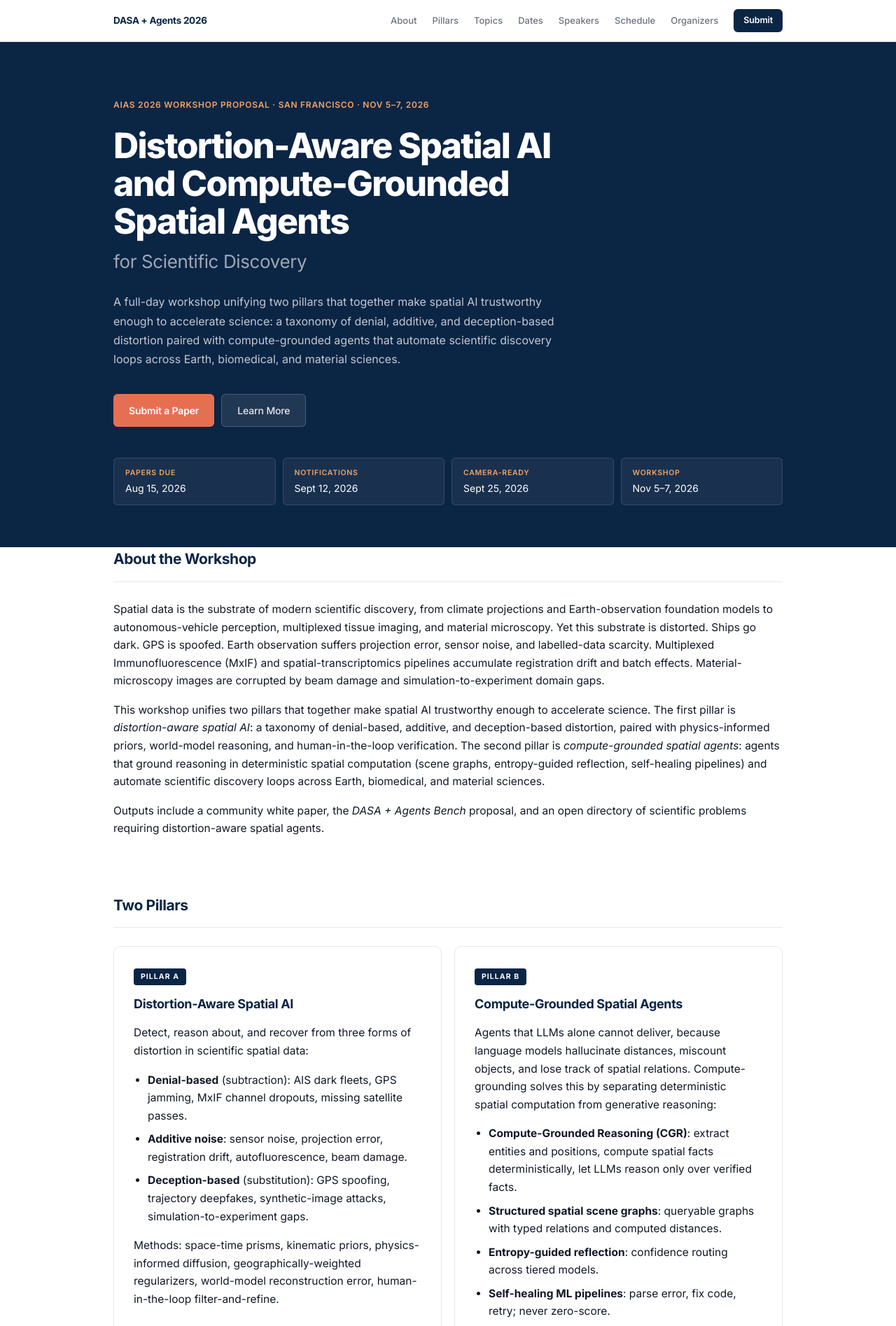
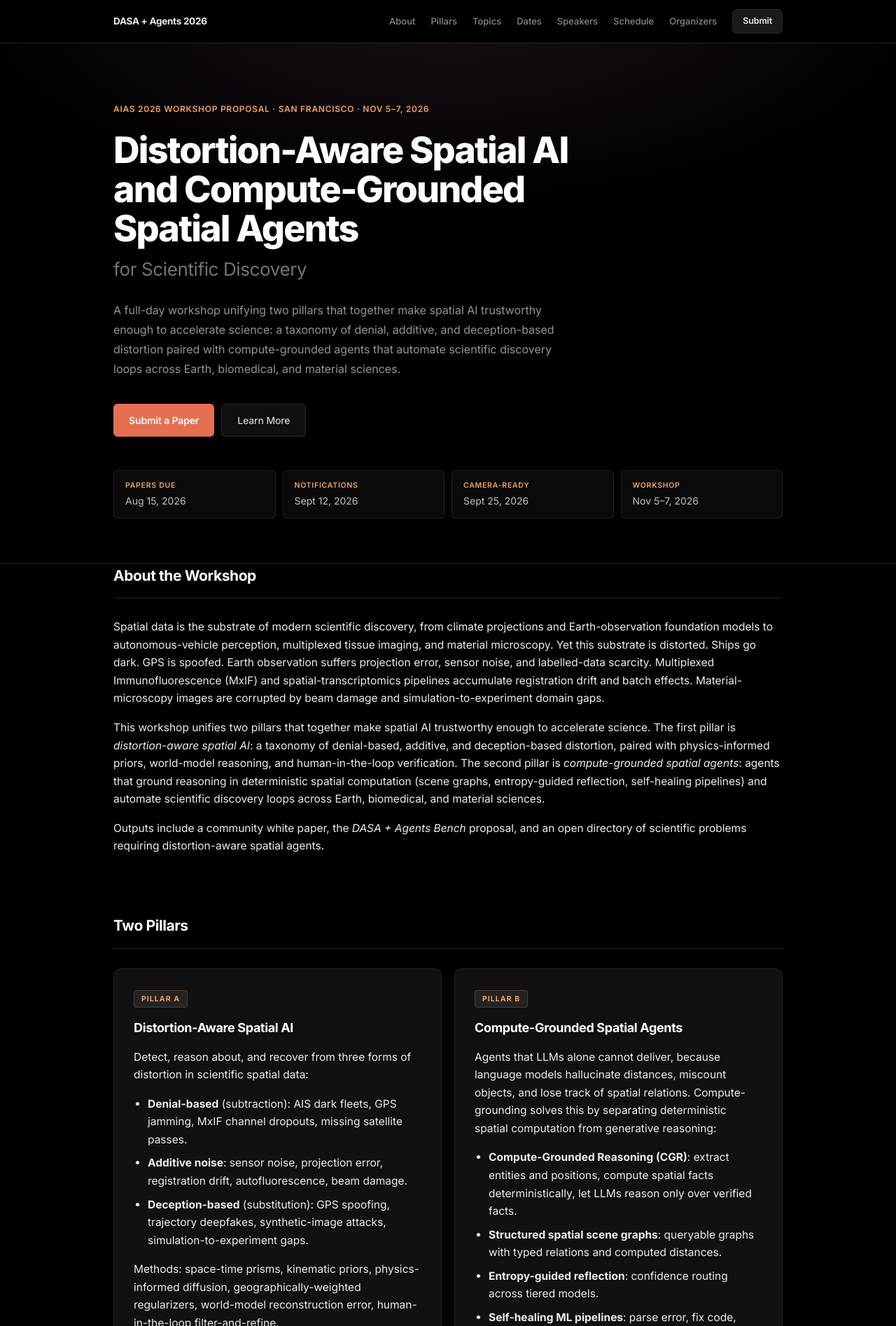
Before and after one commit to arunshar/dasa-aias2026, a plain HTML site: page index.html in a window 1280 px wide. Shown: the top 1895 px of the page at 70% size. Drawn offline with Linux system fonts and the light colour scheme.

Commit message:
Switch to black dark theme and simplify contact section
- Full dark theme: #000 body, #111 cards, #242424 borders
- Hero uses a radial-gradient dark backdrop (OpenAI style)
- Nav: rgba(0,0,0,0.88) + blur, dark CTA chip
- Schedule times in accent-soft, pillar tags with orange tint
- Contact section: name + arunshar@umn.edu only

Co-Authored-By: Claude Opus 4.7 (1M context) <noreply@anthropic.com>

```diff
--- a/index.html
+++ b/index.html
@@ -206,10 +206,8 @@
 
     <section id="contact">
       <h2>Contact</h2>
-      <p>Lead organizer: Arun Sharma, Ph.D.<br>
-      Email: <a href="mailto:arun08sharma@gmail.com">arun08sharma@gmail.com</a><br>
-      Portfolio: <a href="https://arunshar.github.io/portfolio/">arunshar.github.io/portfolio</a><br>
-      GitHub repo: <a href="https://github.com/arunshar/dasa-aias2026">github.com/arunshar/dasa-aias2026</a></p>
+      <p>Arun Sharma, Ph.D.<br>
+      <a href="mailto:arunshar@umn.edu">arunshar@umn.edu</a></p>
     </section>
 
   </main>
--- a/stylesheet.css
+++ b/stylesheet.css
@@ -1,25 +1,22 @@
 /* DASA + Agents 2026 — workshop site
-   Inter font, clean professional design (Warp/OpenAI aesthetic) */
+   Inter font, dark theme (OpenAI aesthetic) */
 
 @import url('https://fonts.googleapis.com/css2?family=Inter:ital,wght@0,400;0,500;0,600;0,700;0,800;1,400&display=swap');
 
 :root {
-  --navy:          #0B2545;
-  --navy-hover:    #0e2f56;
   --accent:        #E76F51;
   --accent-hover:  #d4623f;
   --accent-soft:   #f4a261;
-  --text:          #111827;
-  --text-muted:    #6b7280;
-  --text-light:    #9ca3af;
-  --bg:            #ffffff;
-  --bg-soft:       #f9fafb;
-  --bg-subtle:     #f3f4f6;
-  --border:        #e5e7eb;
-  --border-dark:   #d1d5db;
+  --text:          #ededed;
+  --text-muted:    #888;
+  --text-light:    #555;
+  --bg:            #000000;
+  --bg-soft:       #0f0f0f;
+  --bg-card:       #111111;
+  --border:        #242424;
+  --border-soft:   #1e1e1e;
   --radius:        10px;
   --radius-sm:     6px;
-  --shadow-sm:     0 1px 3px rgba(0,0,0,0.07), 0 1px 2px rgba(0,0,0,0.04);
 }
 
 *, *::before, *::after {
@@ -42,7 +39,7 @@ body {
 }
 
 a {
-  color: var(--navy);
+  color: var(--text);
   text-decoration: none;
   transition: color 0.15s ease;
 }
@@ -55,7 +52,7 @@ a:hover, a:focus {
   position: absolute;
   top: -52px;
   left: 0;
-  background: var(--navy);
+  background: #111;
   color: white;
   padding: 10px 18px;
   z-index: 200;
@@ -77,9 +74,9 @@ a:hover, a:focus {
   position: sticky;
   top: 0;
   z-index: 100;
-  background: rgba(255,255,255,0.96);
-  backdrop-filter: blur(12px);
-  -webkit-backdrop-filter: blur(12px);
+  background: rgba(0,0,0,0.88);
+  backdrop-filter: blur(16px);
+  -webkit-backdrop-filter: blur(16px);
   border-bottom: 1px solid var(--border);
 }
 
@@ -95,7 +92,7 @@ a:hover, a:focus {
   font-size: 13.5px;
   font-weight: 700;
   letter-spacing: -0.02em;
-  color: var(--navy);
+  color: var(--text);
   white-space: nowrap;
 }
 
@@ -112,27 +109,34 @@ a:hover, a:focus {
   text-decoration: none;
   transition: color 0.15s;
 }
-.nav-links a:hover { color: var(--navy); text-decoration: none; }
+.nav-links a:hover { color: var(--text); text-decoration: none; }
 
 .nav-links .nav-cta {
-  background: var(--navy);
-  color: white;
+  background: #1a1a1a;
+  color: var(--text);
   padding: 6px 14px;
   border-radius: var(--radius-sm);
   font-size: 12.5px;
   font-weight: 600;
   letter-spacing: -0.01em;
-  transition: background 0.15s;
+  border: 1px solid var(--border);
+  transition: background 0.15s, border-color 0.15s;
 }
-.nav-links .nav-cta:hover { background: var(--navy-hover); color: white; }
+.nav-links .nav-cta:hover {
+  background: #252525;
+  color: var(--text);
+  border-color: #333;
+  text-decoration: none;
+}
 
 
 /* ── Hero ───────────────────────────────────────────── */
 
 .hero {
-  background: var(--navy);
-  color: white;
-  padding: 76px 0 60px;
+  background: radial-gradient(ellipse 80% 60% at 50% -10%, #1a1018 0%, #000 70%);
+  color: var(--text);
+  padding: 80px 0 64px;
+  border-bottom: 1px solid var(--border-soft);
 }
 
 .hero-badge {
@@ -146,18 +150,19 @@ a:hover, a:focus {
 }
 
 .hero h1 {
-  font-size: 50px;
-  line-height: 1.08;
+  font-size: 52px;
+  line-height: 1.07;
   font-weight: 800;
   letter-spacing: -0.035em;
   max-width: 800px;
   margin-bottom: 10px;
+  color: #ffffff;
 }
 
 .hero .hero-sub {
   font-size: 26px;
   font-weight: 400;
-  color: rgba(255,255,255,0.6);
+  color: rgba(255,255,255,0.45);
   letter-spacing: -0.015em;
   margin-bottom: 22px;
 }
@@ -165,8 +170,8 @@ a:hover, a:focus {
 .hero .tagline {
   font-size: 16px;
   max-width: 660px;
-  color: rgba(255,255,255,0.75);
-  line-height: 1.7;
+  color: rgba(255,255,255,0.58);
+  line-height: 1.75;
   margin-bottom: 36px;
 }
 
@@ -174,7 +179,7 @@ a:hover, a:focus {
   display: flex;
   gap: 10px;
   flex-wrap: wrap;
-  margin-bottom: 44px;
+  margin-bottom: 48px;
 }
 
 .btn-primary {
@@ -200,19 +205,19 @@ a:hover, a:focus {
 .btn-secondary {
   display: inline-flex;
   align-items: center;
-  background: rgba(255,255,255,0.09);
-  color: rgba(255,255,255,0.88);
+  background: rgba(255,255,255,0.06);
+  color: rgba(255,255,255,0.8);
   font-size: 14px;
   font-weight: 500;
   padding: 11px 22px;
   border-radius: var(--radius-sm);
-  border: 1px solid rgba(255,255,255,0.18);
+  border: 1px solid rgba(255,255,255,0.12);
   text-decoration: none;
   letter-spacing: -0.01em;
   transition: background 0.15s;
 }
 .btn-secondary:hover {
-  background: rgba(255,255,255,0.15);
+  background: rgba(255,255,255,0.1);
   color: white;
   text-decoration: none;
 }
@@ -225,12 +230,13 @@ a:hover, a:focus {
 }
 
 .dates-ribbon > div {
-  background: rgba(255,255,255,0.06);
-  border: 1px solid rgba(255,255,255,0.12);
+  background: rgba(255,255,255,0.04);
+  border: 1px solid rgba(255,255,255,0.09);
   padding: 14px 16px;
   border-radius: var(--radius-sm);
   font-size: 14px;
   line-height: 1.4;
+  color: rgba(255,255,255,0.75);
 }
 
 .dates-ribbon strong {
@@ -247,27 +253,27 @@ a:hover, a:focus {
 /* ── Main & Sections ────────────────────────────────── */
 
 main {
-  padding-top: 80px;
-  padding-bottom: 88px;
+  padding-top: 88px;
+  padding-bottom: 96px;
 }
 
-section { margin-bottom: 80px; }
+section { margin-bottom: 84px; }
 section:last-child { margin-bottom: 0; }
 
 h2 {
   font-size: 21px;
   font-weight: 700;
-  color: var(--navy);
+  color: #fff;
   letter-spacing: -0.02em;
   padding-bottom: 14px;
-  margin-bottom: 26px;
-  border-bottom: 1.5px solid var(--border);
+  margin-bottom: 28px;
+  border-bottom: 1px solid var(--border);
 }
 
 h3 {
   font-size: 15.5px;
   font-weight: 600;
-  color: var(--navy);
+  color: #fff;
   letter-spacing: -0.01em;
   margin-bottom: 10px;
 }
@@ -292,23 +298,24 @@ li { margin-bottom: 8px; line-height: 1.65; }
 }
 
 .pillar {
-  background: var(--bg);
-  border: 1.5px solid var(--border);
+  background: var(--bg-card);
+  border: 1px solid var(--border);
   border-radius: var(--radius);
   padding: 28px 28px 24px;
 }
 
 .pillar-tag {
   display: inline-block;
-  background: var(--navy);
-  color: white;
+  background: rgba(255,255,255,0.08);
+  color: var(--accent-soft);
   font-size: 10.5px;
   font-weight: 700;
   letter-spacing: 0.1em;
   text-transform: uppercase;
   padding: 3px 10px;
   border-radius: 4px;
-  margin-bottom: 12px;
+  border: 1px solid rgba(244,162,97,0.2);
+  margin-bottom: 14px;
 }
 
 .pillar h3 {
@@ -319,7 +326,7 @@ li { margin-bottom: 8px; line-height: 1.65; }
 }
 
 .bridge {
-  background: #fff8f4;
+  background: rgba(231,111,81,0.07);
   border-left: 3px solid var(--accent);
   border-radius: 0 var(--radius-sm) var(--radius-sm) 0;
   padding: 14px 20px;
@@ -330,8 +337,6 @@ li { margin-bottom: 8px; line-height: 1.65; }
 
 
 /* ── Topics ─────────────────────────────────────────── */
-
-.topics { counter-reset: topic; }
 
 .topics > li {
   margin-bottom: 20px;
@@ -360,7 +365,7 @@ table.dates, table.schedule {
 
 table.dates td, table.schedule td {
   padding: 11px 14px;
-  border-bottom: 1px solid var(--border);
+  border-bottom: 1px solid var(--border-soft);
   vertical-align: top;
   line-height: 1.55;
 }
@@ -368,20 +373,20 @@ table.dates td, table.schedule td {
 table.dates tr:last-child td,
 table.schedule tr:last-child td { border-bottom: none; }
 
-table.dates tr:has(strong) td { color: var(--navy); font-weight: 600; }
+table.dates tr:has(strong) td { color: #fff; font-weight: 600; }
 
 table.dates td:first-child {
   width: 44%;
   color: var(--text-muted);
 }
 
-table.dates tr:has(strong) td:first-child { color: var(--navy); }
+table.dates tr:has(strong) td:first-child { color: #fff; }
 
 table.schedule td:first-child {
   width: 21%;
   font-size: 13px;
   font-weight: 600;
-  color: var(--navy);
+  color: var(--accent-soft);
   font-variant-numeric: tabular-nums;
   white-space: nowrap;
 }
@@ -396,8 +401,8 @@ table.schedule td:first-child {
 }
 
 .speaker {
-  background: var(--bg-soft);
-  border: 1.5px solid var(--border);
+  background: var(--bg-card);
+  border: 1px solid var(--border);
   border-radius: var(--radius);
   padding: 22px 22px 18px;
 }
@@ -414,7 +419,7 @@ table.schedule td:first-child {
 .speaker .role {
   font-size: 15px;
   font-weight: 600;
-  color: var(--navy);
+  color: #fff;
   letter-spacing: -0.01em;
   line-height: 1.4;
   margin-bottom: 10px;
@@ -430,30 +435,26 @@ ul.board li { font-size: 14.5px; margin-bottom: 12px; }
 .pc-list {
   font-size: 14.5px;
   color: var(--text-muted);
-  line-height: 1.7;
+  line-height: 1.75;
 }
-
-
-/* ── Ethics ─────────────────────────────────────────── */
-
-#ethics p + p { margin-top: 14px; }
 
 
 /* ── Footer ─────────────────────────────────────────── */
 
 footer {
-  background: var(--navy);
-  color: rgba(255,255,255,0.82);
+  background: var(--bg-soft);
+  border-top: 1px solid var(--border);
+  color: var(--text-muted);
   padding: 40px 0;
 }
 
 footer a { color: var(--accent-soft); }
-footer a:hover { color: white; text-decoration: none; }
+footer a:hover { color: #fff; text-decoration: none; }
 footer p { margin-bottom: 8px; font-size: 14px; }
 
 footer .small {
   font-size: 12px;
-  color: rgba(255,255,255,0.4);
+  color: var(--text-light);
   margin-top: 14px;
   line-height: 1.65;
 }
@@ -467,22 +468,22 @@ footer .small {
   .site-nav .container { padding-top: 12px; padding-bottom: 12px; }
   .nav-links { display: none; }
 
-  .hero { padding: 52px 0 44px; }
-  .hero h1 { font-size: 34px; }
-  .hero .hero-sub { font-size: 19px; }
+  .hero { padding: 56px 0 48px; }
+  .hero h1 { font-size: 36px; }
+  .hero .hero-sub { font-size: 20px; }
   .hero .tagline { font-size: 15px; }
   .dates-ribbon { grid-template-columns: repeat(2, 1fr); }
 
   .pillars-grid { grid-template-columns: 1fr; }
   .speakers-grid { grid-template-columns: 1fr; }
 
-  main { padding-top: 56px; padding-bottom: 64px; }
-  section { margin-bottom: 56px; }
+  main { padding-top: 60px; padding-bottom: 72px; }
+  section { margin-bottom: 60px; }
 }
 
 @media (max-width: 480px) {
   .hero h1 { font-size: 28px; }
-  .hero .hero-sub { font-size: 16px; }
+  .hero .hero-sub { font-size: 17px; }
   .dates-ribbon { grid-template-columns: 1fr 1fr; }
   .hero-cta { flex-direction: column; align-items: flex-start; }
   table.schedule td:first-child { white-space: normal; }
```
